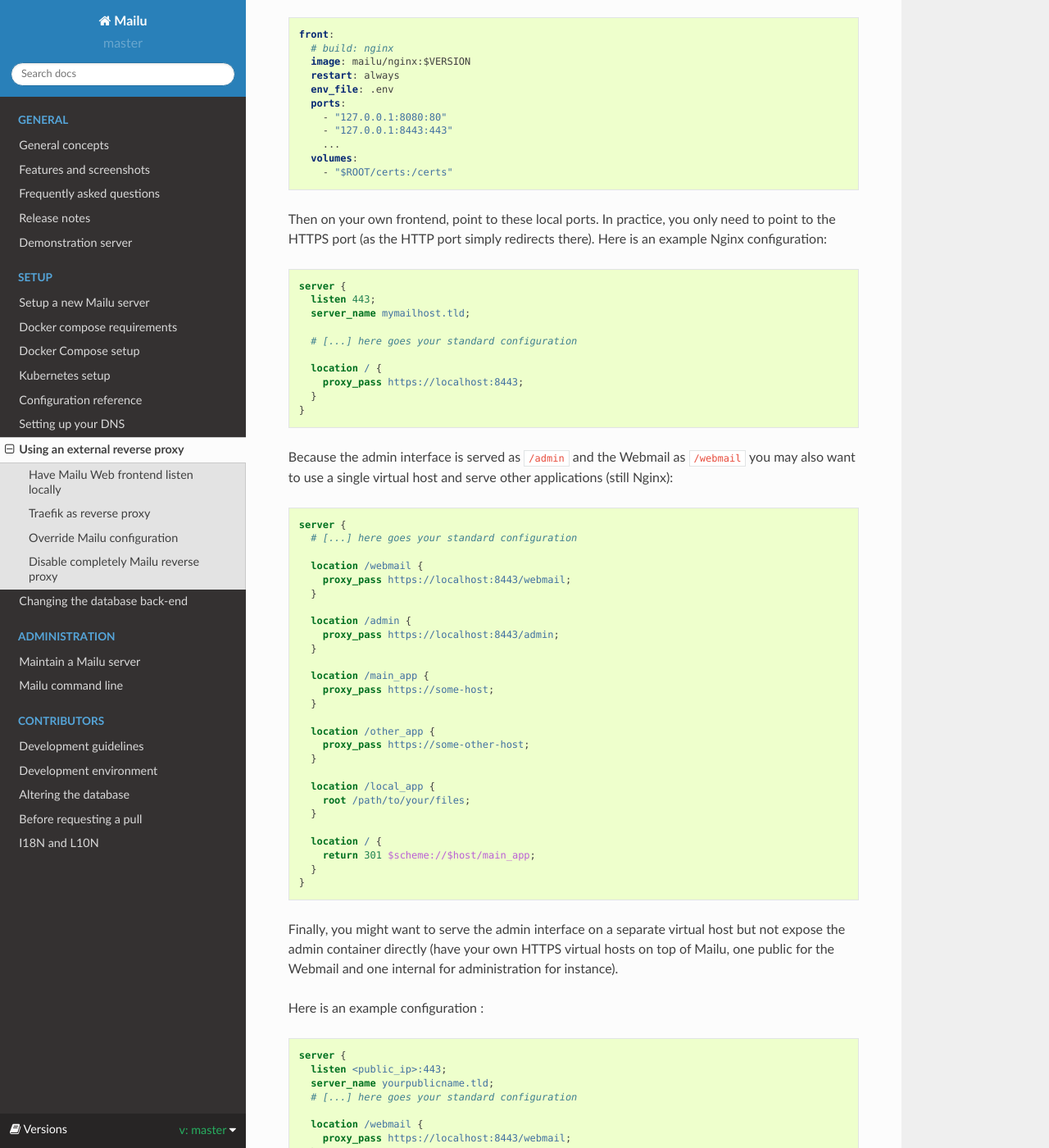
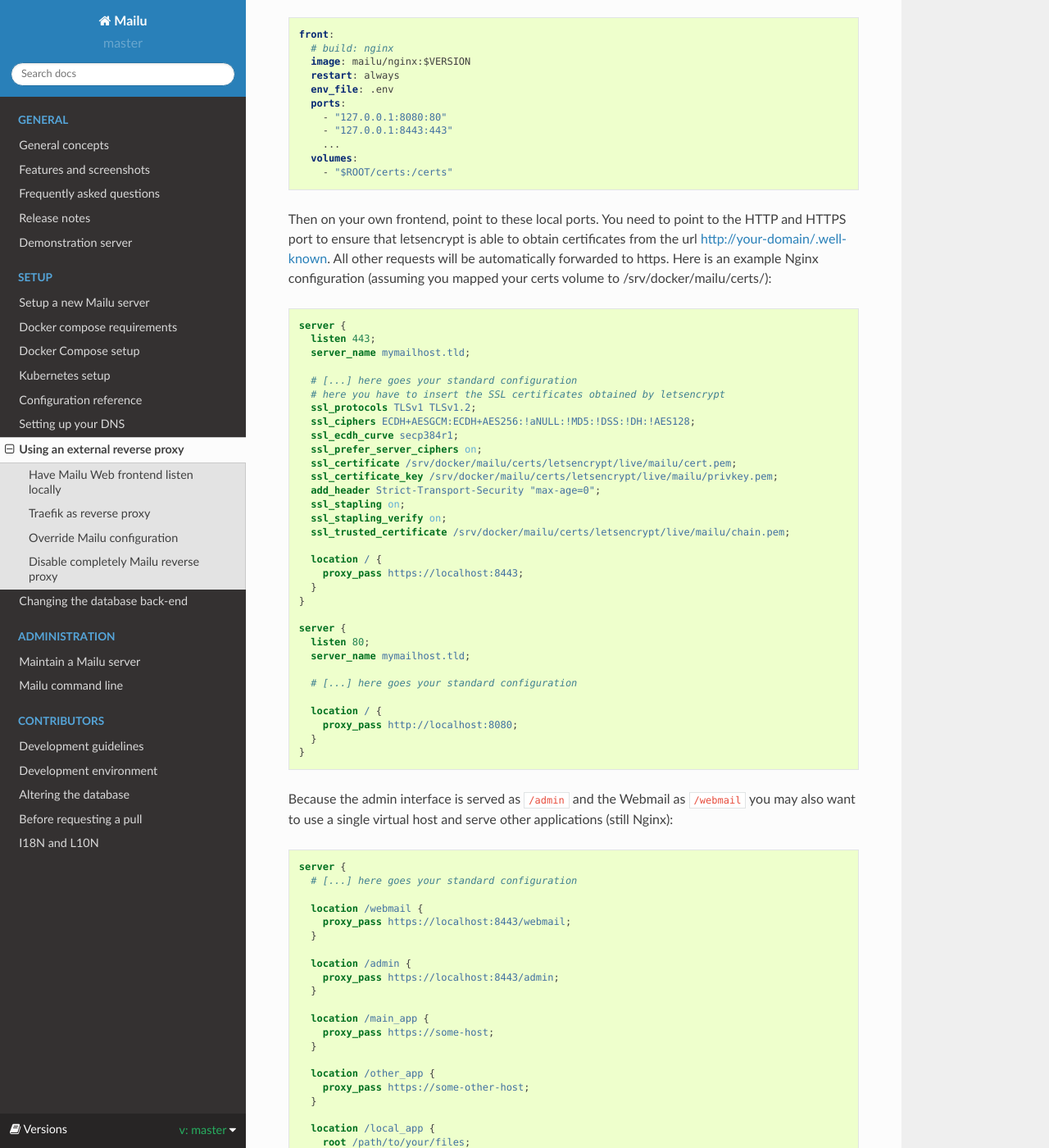
Before and after one commit to Mailu/Mailu, a Sphinx documentation site: the page built from docs/reverse.rst, in a window 1280 px wide and 1400 px high, scrolled down 846 px. Shown: the whole window at 82% size. Built offline with Sphinx 7.4.7 and the Read the Docs theme 2.0.0, drawn with Linux system fonts in a browser that asks for light colours; formulas are drawn with MathJax 3.

Commit message:
Fixed Nginx configuration for reverse proxy before Nginx
The example configuration will not work without configuring the letsencrypt certificates.
This configuration works for Nginx as reverse proxy before Mailu (I am serving mailu on a subdomain mail.myhost.com).

Did I not understand something, or is it possible the documentation was missing this?

```diff
--- a/docs/reverse.rst
+++ b/docs/reverse.rst
@@ -33,7 +33,7 @@ The simplest and safest option is to modify the port forwards for Mailu Web fron
     volumes:
       - "$ROOT/certs:/certs"
 
-Then on your own frontend, point to these local ports. In practice, you only need to point to the HTTPS port (as the HTTP port simply redirects there). Here is an example Nginx configuration:
+Then on your own frontend, point to these local ports. You need to point to the HTTP and HTTPS port to ensure that letsencrypt is able to obtain certificates from the url http://your-domain/.well-known. All other requests will be automatically forwarded to https. Here is an example Nginx configuration (assuming you mapped your certs volume to /srv/docker/mailu/certs/):
 
 .. code-block:: nginx
 
@@ -42,9 +42,31 @@ Then on your own frontend, point to these local ports. In practice, you only nee
     server_name mymailhost.tld;
 
     # [...] here goes your standard configuration
+    # here you have to insert the SSL certificates obtained by letsencrypt
+    ssl_protocols TLSv1 TLSv1.2;
+    ssl_ciphers ECDH+AESGCM:ECDH+AES256:!aNULL:!MD5:!DSS:!DH:!AES128;
+    ssl_ecdh_curve secp384r1;
+    ssl_prefer_server_ciphers on;
+    ssl_certificate /srv/docker/mailu/certs/letsencrypt/live/mailu/cert.pem;
+    ssl_certificate_key /srv/docker/mailu/certs/letsencrypt/live/mailu/privkey.pem;
+    add_header Strict-Transport-Security "max-age=0";
+    ssl_stapling on;
+    ssl_stapling_verify on;
+    ssl_trusted_certificate /srv/docker/mailu/certs/letsencrypt/live/mailu/chain.pem;
 
     location / {
       proxy_pass https://localhost:8443;
+    }
+  }
+
+  server {
+    listen 80;
+    server_name mymailhost.tld;
+
+    # [...] here goes your standard configuration
+
+    location / {
+      proxy_pass http://localhost:8080;
     }
   }
 
```
